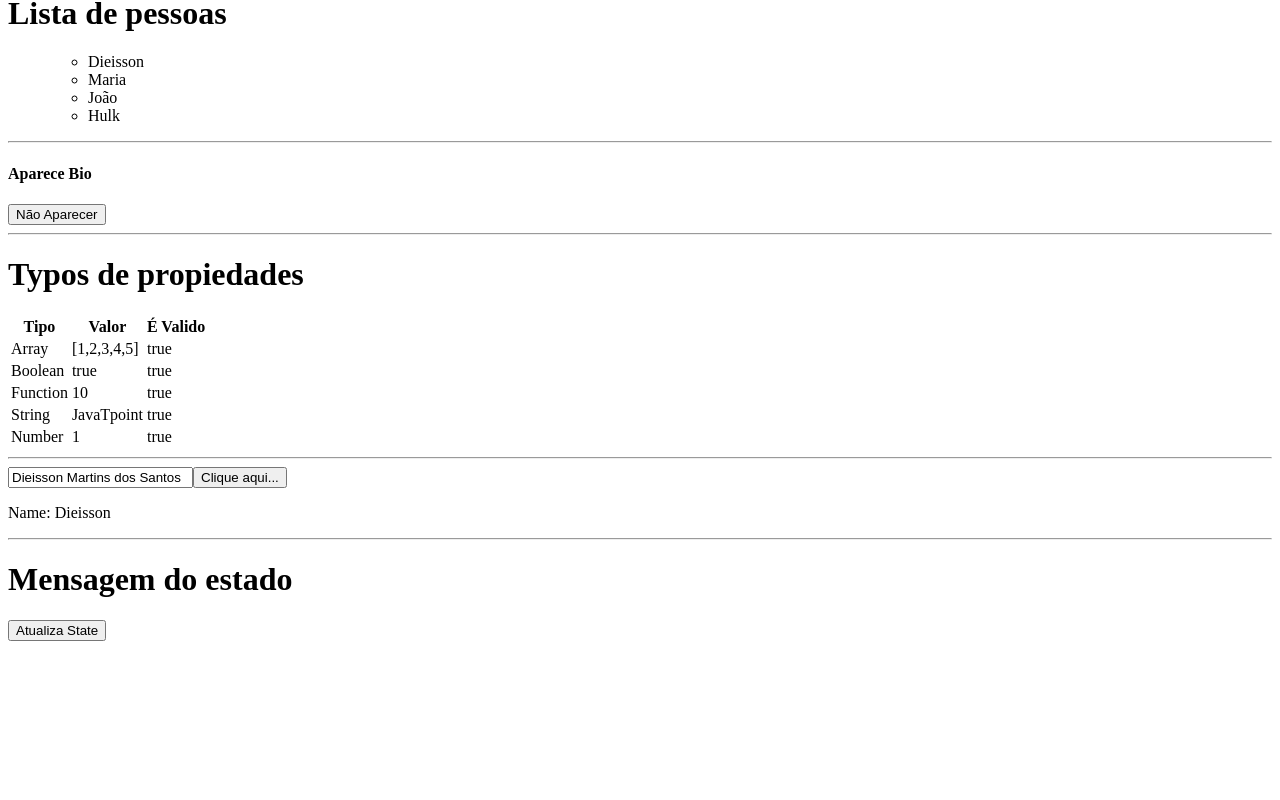
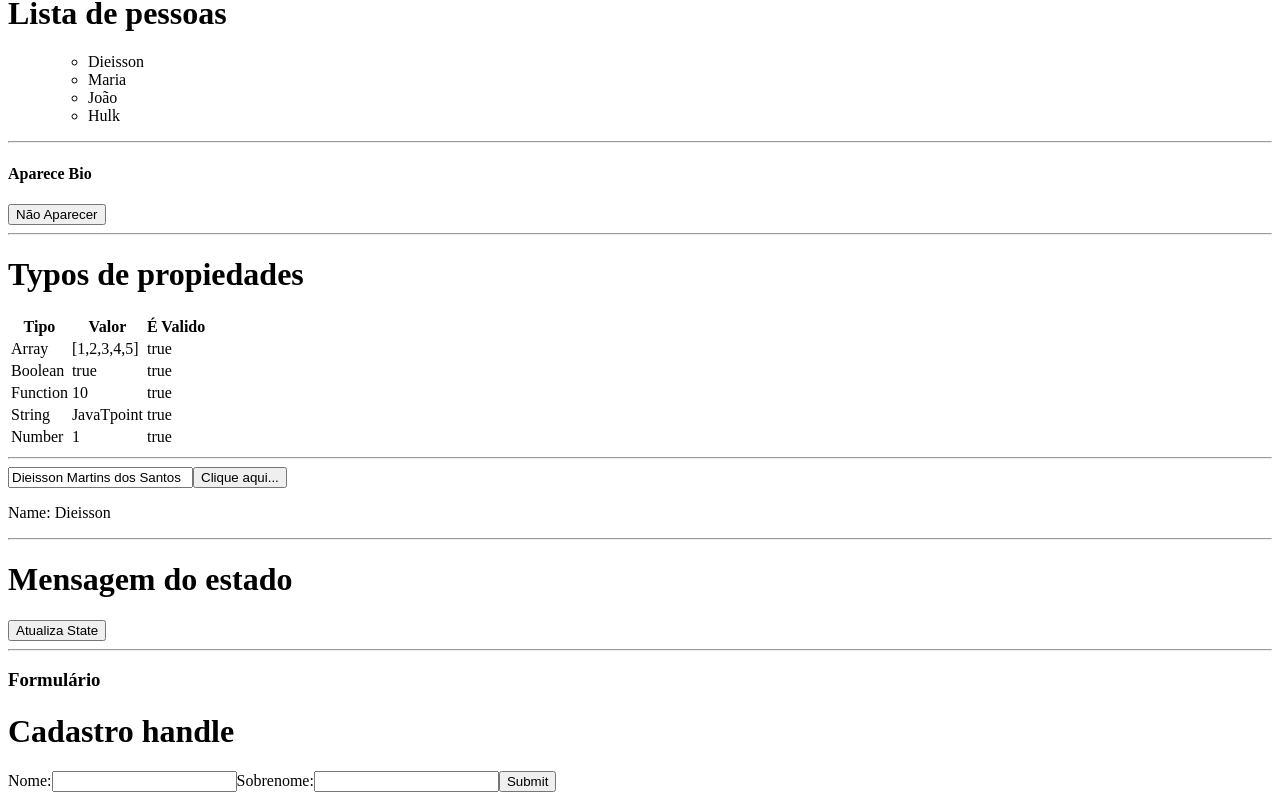
Before and after one commit to dieissonmartins/pitolo-reactjs, a React app: page / in a window 1280 px wide. Shown: the part 383-1183 px from the top of the page. Before the commit the page ends 1032 px from the top, so only its background shows below. Built offline with nearby package versions, Linux system fonts and the light colour scheme.

Commit message:
manipulacao de formulario

```diff
--- a/App.js
+++ b/App.js
@@ -31,6 +31,10 @@ class App extends Component {
         this.handleEvent = this.handleEvent.bind(this);
 
         this.updateSetState = this.updateSetState.bind(this);
+
+        this.updateSubmit = this.updateSubmit.bind(this);
+
+        this.input = React.createRef();
     }
 
     toggleDisplayBio() {
@@ -47,6 +51,11 @@ class App extends Component {
         this.setState({
             msg: "Mensagem do estado atualizada"
         });
+    }
+
+    updateSubmit(event) {
+        alert('Cadastro realizado com sucesso!');
+        event.preventDefault();
     }
 
     render() {
@@ -91,6 +100,19 @@ class App extends Component {
                 <hr/>
                 <h1>{this.state.msg}</h1>
                 <button onClick={this.updateSetState}>Atualiza State</button>
+                <hr/>
+                <h3>Formulário</h3>
+                <form onSubmit={this.updateSubmit}>
+                    <h1>Cadastro handle</h1>
+                    <label>Nome:
+                        <input type="text" ref={this.input}/>
+                    </label>
+                    <label>
+                        Sobrenome:
+                        <input type="text" ref={this.input}/>
+                    </label>
+                    <input type="submit" value="Submit"/>
+                </form>
             </div>
         );
     }
```
